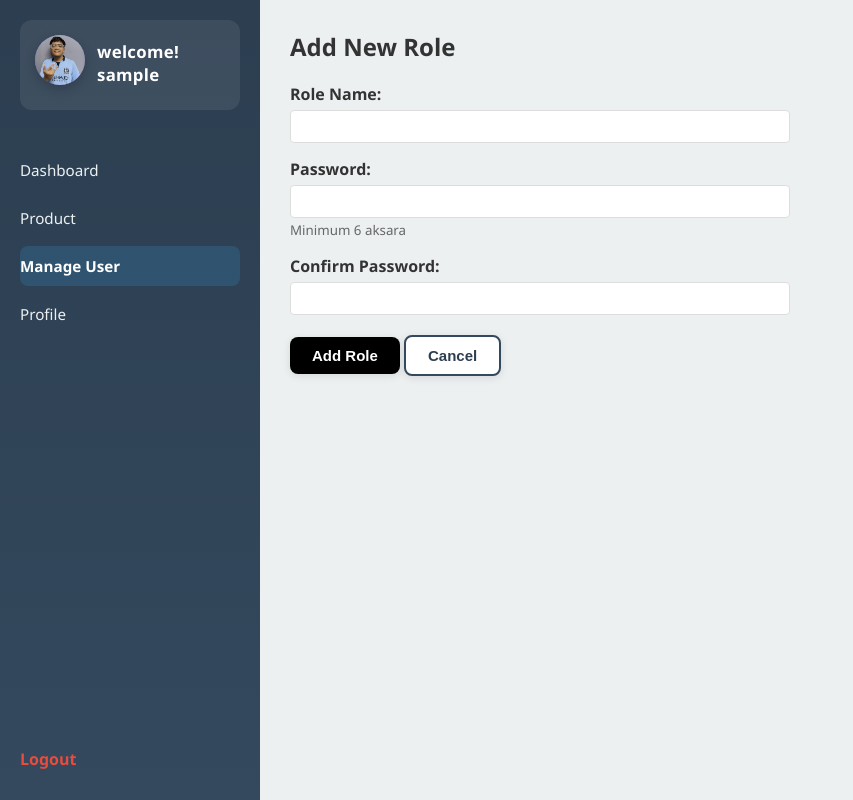
After one commit to DrAguzz/spinv, a PHP site: page /accountant/user/role_add.php in a window 1280 px wide. The commit adds this page. Shown: the whole page, without its empty margins (0-853 px from the left). Run offline with PHP 8.4, Linux system fonts and the light colour scheme; the visitor is signed in with stand-in values (Sample User, id 1).

Commit message:
Accountant
donee for praPresenttation

```diff
--- a/accountant/user/index.php
+++ b/accountant/user/index.php
@@ -49,12 +49,13 @@ if (strtolower($_SESSION['role_name']) !== 'accountant') {
 
     </div>
     <div>
-    <button class="add-btn" onclick="window.location.href='add.php'">Add User +</button>
+      <button class="btn btn-primary" onclick="window.location.href='add.php'">Add User +</button>
+      <button class="btn btn-secondary" onclick="window.location.href='role_index.php'"> Manage Roles </button>
     </div>
     <!-- Table -->
     <table>
     <!-- User table -->
-    <table>
+    <table style="margin-top: 30px;">
       <thead>
         <tr>
           <th>User ID</th>
--- /dev/null
+++ b/accountant/user/role_add.php
@@ -0,0 +1,103 @@
+<?php
+session_start();
+
+// AUTH CHECK
+if (!isset($_SESSION['logged_in'])) {
+    header("Location: ../../login.php");
+    exit();
+}
+if (strtolower($_SESSION['role_name']) !== 'accountant') {
+    header("Location: ../../login.php");
+    exit();
+}
+
+$nav = "../";
+$link = "../../include/";
+include($link."container/head.php");
+include($link."container/nav.php");
+require($link . "php/config.php");
+require_once($link . "php/userManagement/role.php");
+
+$error = '';
+$success = '';
+
+if ($_SERVER['REQUEST_METHOD'] === 'POST') {
+    $role_name = trim($_POST['role_name']);
+    $password = $_POST['password'];
+    $confirm_password = $_POST['confirm_password'];
+
+    if (empty($role_name) || empty($password)) {
+        $error = 'Sila isi semua medan';
+    } elseif ($password !== $confirm_password) {
+        $error = 'Password tidak sama';
+    } elseif (strlen($password) < 6) {
+        $error = 'Password mestilah sekurang-kurangnya 6 aksara';
+    } else {
+        if (addRole($conn, $role_name, $password)) {
+            header("Location: role_index.php?msg=added");
+            exit;
+        } else {
+            $error = 'Gagal menambah role';
+        }
+    }
+}
+?>
+
+<div class="main">
+    <div>
+        <div class="SContainer">
+            <h2>Add New Role</h2>
+        </div>
+
+        <?php if ($error): ?>
+            <div style="padding: 10px; margin: 10px 0; border-radius: 5px; background: #f8d7da; color: #721c24;">
+                <?= htmlspecialchars($error); ?>
+            </div>
+        <?php endif; ?>
+
+        <form method="POST" style="max-width: 500px; margin: 20px 0;">
+            <div style="margin-bottom: 15px;">
+                <label style="display: block; margin-bottom: 5px; font-weight: bold;">Role Name:</label>
+                <input
+                    type="text"
+                    name="role_name"
+                    required
+                    style="width: 100%; padding: 8px; border: 1px solid #ddd; border-radius: 4px;"
+                    value="<?= isset($_POST['role_name']) ? htmlspecialchars($_POST['role_name']) : ''; ?>"
+                >
+            </div>
+
+            <div style="margin-bottom: 15px;">
+                <label style="display: block; margin-bottom: 5px; font-weight: bold;">Password:</label>
+                <input
+                    type="password"
+                    name="password"
+                    required
+                    minlength="6"
+                    style="width: 100%; padding: 8px; border: 1px solid #ddd; border-radius: 4px;"
+                >
+                <small style="color: #666;">Minimum 6 aksara</small>
+            </div>
+
+            <div style="margin-bottom: 15px;">
+                <label style="display: block; margin-bottom: 5px; font-weight: bold;">Confirm Password:</label>
+                <input
+                    type="password"
+                    name="confirm_password"
+                    required
+                    minlength="6"
+                    style="width: 100%; padding: 8px; border: 1px solid #ddd; border-radius: 4px;"
+                >
+            </div>
+
+            <div style="margin-top: 20px;">
+                <button type="submit" class="btn btn-primary">Add Role</button>
+                <button type="button" class="btn btn-secondary" onclick="window.location.href='role_index.php'">Cancel</button>
+            </div>
+        </form>
+    </div>
+</div>
+
+<?php
+include($link."container/footer.php");
+?>
--- a/include/container/nav.php
+++ b/include/container/nav.php
@@ -4,7 +4,7 @@
     <!-- Profile Section -->
     <div class="profile" style="margin-bottom:30px;">
         <div class="profile-img" style="width:50px;height:50px;border-radius:50%;overflow:hidden;margin-bottom:10px;">
-            <img src="../upload/user/1764081002_WhatsApp Image 2024-09-10 at 23.52.40_da6b03f3.jpg" alt="Profile" style="width:100%;height:100%;object-fit:cover;">
+            <img src="<?= $link ?>/upload/user/1764081370_WhatsApp Image 2024-09-10 at 23.52.40_da6b03f3.jpg" alt="Profile" style="width:100%;height:100%;object-fit:cover;">
         </div>
         <div class="profile-info">
             <div class="profile-name" style="font-weight:600;"><p>welcome! <br> <?= $_SESSION['username'] ?></p></div>
--- /dev/null
+++ b/include/php/userManagement/role.php
@@ -0,0 +1,85 @@
+<?php
+// include/php/userManagement/role.php
+
+function getAllRoles($conn) {
+    $sql = "SELECT * FROM role ORDER BY role_id ASC";
+    return $conn->query($sql);
+}
+
+function getRoleById($conn, $role_id) {
+    $sql = "SELECT * FROM role WHERE role_id = ?";
+    $stmt = $conn->prepare($sql);
+    $stmt->bind_param("i", $role_id);
+    $stmt->execute();
+    return $stmt->get_result()->fetch_assoc();
+}
+
+function addRole($conn, $role_name, $password) {
+    // Hash password
+    $hashed_password = password_hash($password, PASSWORD_DEFAULT);
+
+    $sql = "INSERT INTO role (role_name, password) VALUES (?, ?)";
+    $stmt = $conn->prepare($sql);
+    $stmt->bind_param("ss", $role_name, $hashed_password);
+
+    if ($stmt->execute()) {
+        return true;
+    }
+    return false;
+}
+
+function updateRole($conn, $role_id, $role_name, $password = null) {
+    if ($password !== null && $password !== '') {
+        // Update dengan password baru
+        $hashed_password = password_hash($password, PASSWORD_DEFAULT);
+        $sql = "UPDATE role SET role_name = ?, password = ? WHERE role_id = ?";
+        $stmt = $conn->prepare($sql);
+        $stmt->bind_param("ssi", $role_name, $hashed_password, $role_id);
+    } else {
+        // Update tanpa ubah password
+        $sql = "UPDATE role SET role_name = ? WHERE role_id = ?";
+        $stmt = $conn->prepare($sql);
+        $stmt->bind_param("si", $role_name, $role_id);
+    }
+
+    if ($stmt->execute()) {
+        return true;
+    }
+    return false;
+}
+
+function deleteRole($conn, $role_id) {
+    // Jangan bagi delete role id 1 (Admin) dan role yang ada user
+    if ($role_id == 1) {
+        return false;
+    }
+
+    // Check jika ada user guna role ini
+    $check = "SELECT COUNT(*) as count FROM users WHERE role_id = ?";
+    $stmt = $conn->prepare($check);
+    $stmt->bind_param("i", $role_id);
+    $stmt->execute();
+    $result = $stmt->get_result()->fetch_assoc();
+
+    if ($result['count'] > 0) {
+        return false; // Ada user guna role ini
+    }
+
+    $sql = "DELETE FROM roles WHERE role_id = ?";
+    $stmt = $conn->prepare($sql);
+    $stmt->bind_param("i", $role_id);
+
+    if ($stmt->execute()) {
+        return true;
+    }
+    return false;
+}
+
+function verifyRolePassword($conn, $role_id, $password) {
+    $role = getRoleById($conn, $role_id);
+    if ($role && password_verify($password, $role['password'])) {
+        return true;
+    }
+    return false;
+}
+?>
```
Also changed, not shown: accountant/user/role_edit.php (added, +115 -0 lines), accountant/user/role_index.php (added, +105 -0 lines), include/php/acc-auth.php (deleted, +0 -7 lines), include/php/config.php (line endings or trailing spaces).
